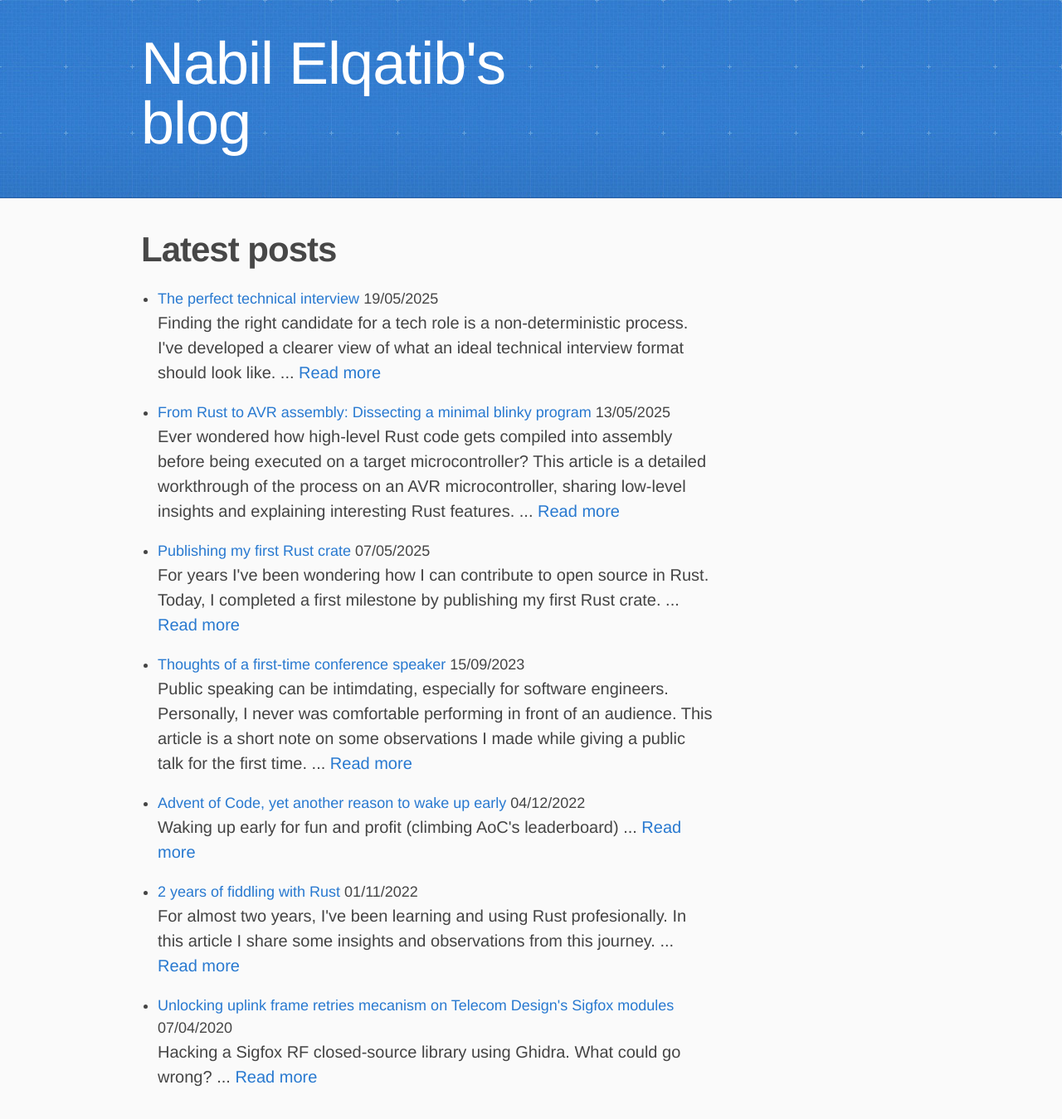
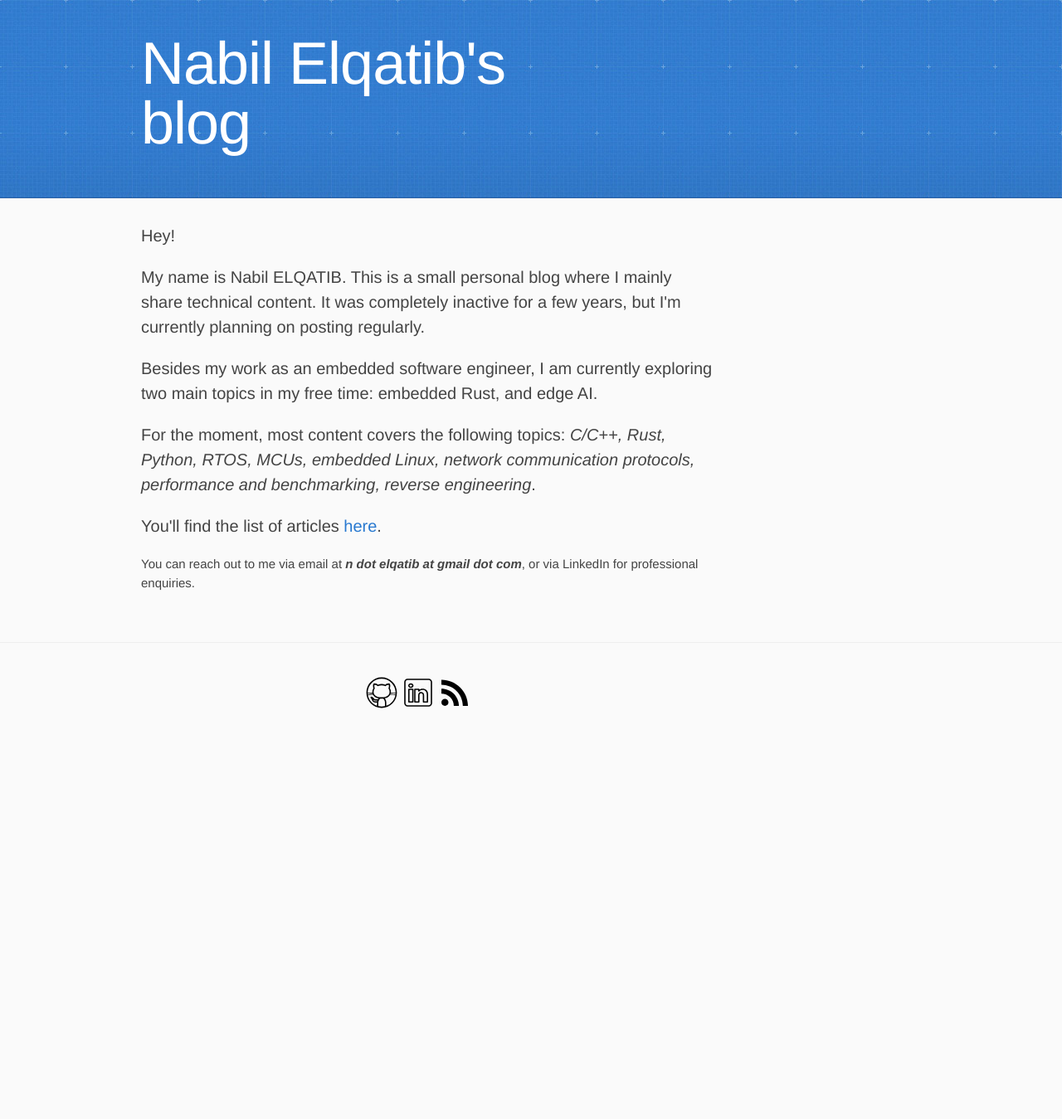
Before and after one commit to n-eq/n-eq.github.io, a Jekyll site: the page built from index.html, in a window 1280 px wide and 1400 px high. Shown: the top 1349 px of the window at 83% size. Built offline with Jekyll 4.4.1, drawn with Linux system fonts in a browser that asks for light colours.

Commit message:
Create a proper home page

```diff
--- a/index.html
+++ b/index.html
@@ -1,26 +1,32 @@
 ---
 layout: default
-title: n-eq
+title: "Home"
 ---
-<div>
-  <h1>Latest posts</h1>
-  <ul>
-    {% for post in site.posts limit:10 %}
-    <li class=article-list>
-      <a href="{{ site.baseurl }}{{ post.url }}" class=post-title>
-        {{ post.title }}
-      </a>
 
-      <span class="post-date">
-      <time datetime="{{ post.date | date_to_xmlschema }}">
-          {{ post.date | date: "%d/%m/%Y" }}
-      </time>
-      </span>
 
-      <p class=post-excerpt>
-        {{ post.excerpt }} ...<a href="{{ site.baseurl }}{{ post.url }}"> Read more</a>
-      </p>
-    </li>
-    {% endfor %}
-  </ul>
+<div class="post">
+
+    <p>
+    Hey!
+    </p>
+
+    <p>
+    My name is Nabil ELQATIB. This is a small personal blog where I mainly share technical content.
+    It was completely inactive for a few years, but I'm currently planning on posting regularly.
+    </p>
+
+    <p>
+    Besides my work as an embedded software engineer, I am currently exploring two main topics in my free time: embedded Rust, and edge AI.
+    </p>
+
+    <p>
+    For the moment, most content covers the following topics: <i>C/C++, Rust, Python, RTOS, MCUs, embedded Linux, network communication protocols, performance and benchmarking, reverse engineering</i>.
+    </p>
+
+    <p>
+    You'll find the list of articles <a href={{ site.url }}/blog>here</a>.
+    </p>
+
+    You can reach out to me via email at <i><b>n dot elqatib at gmail dot com</b></i>, or via LinkedIn for professional enquiries.
+
 </div>
```
